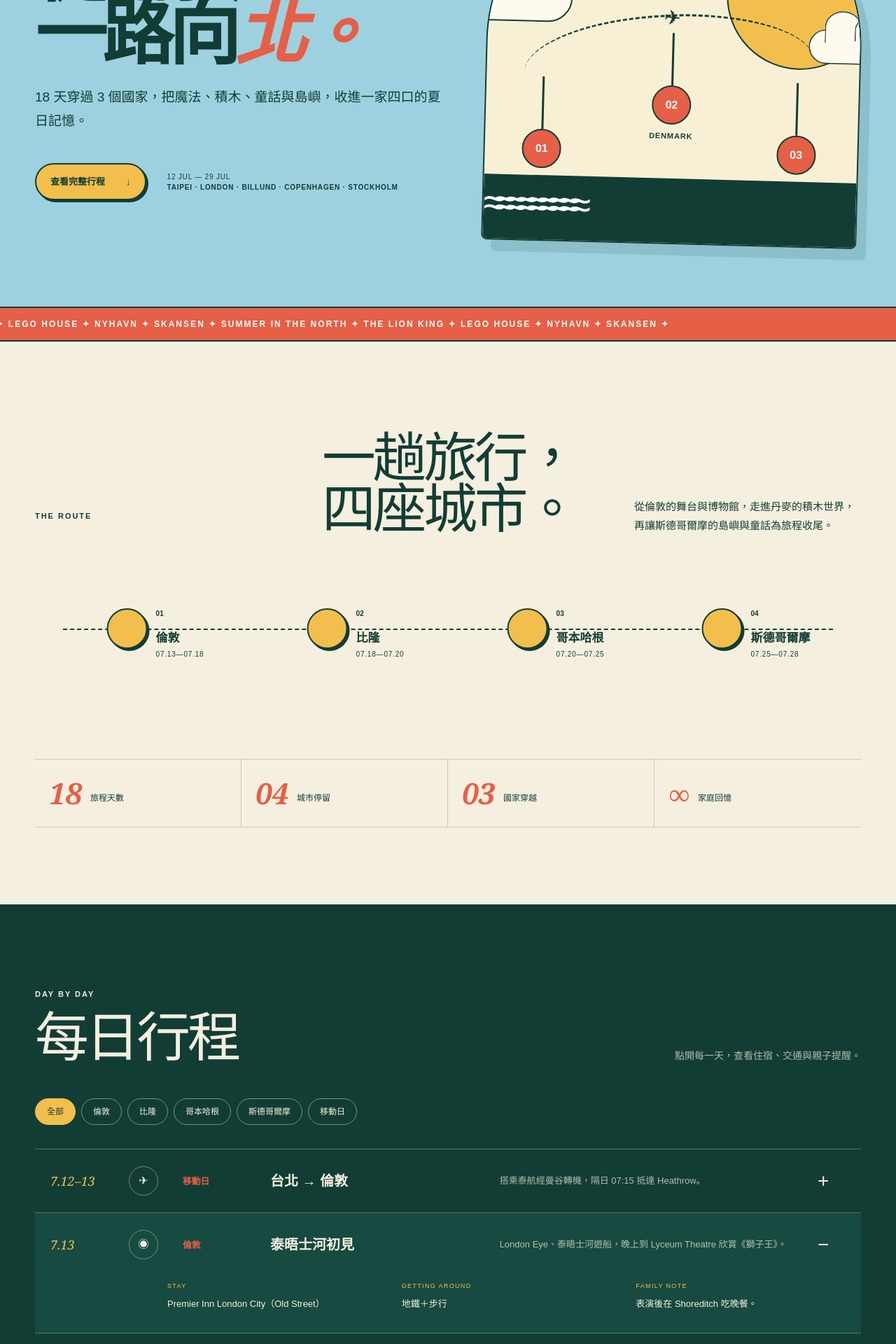
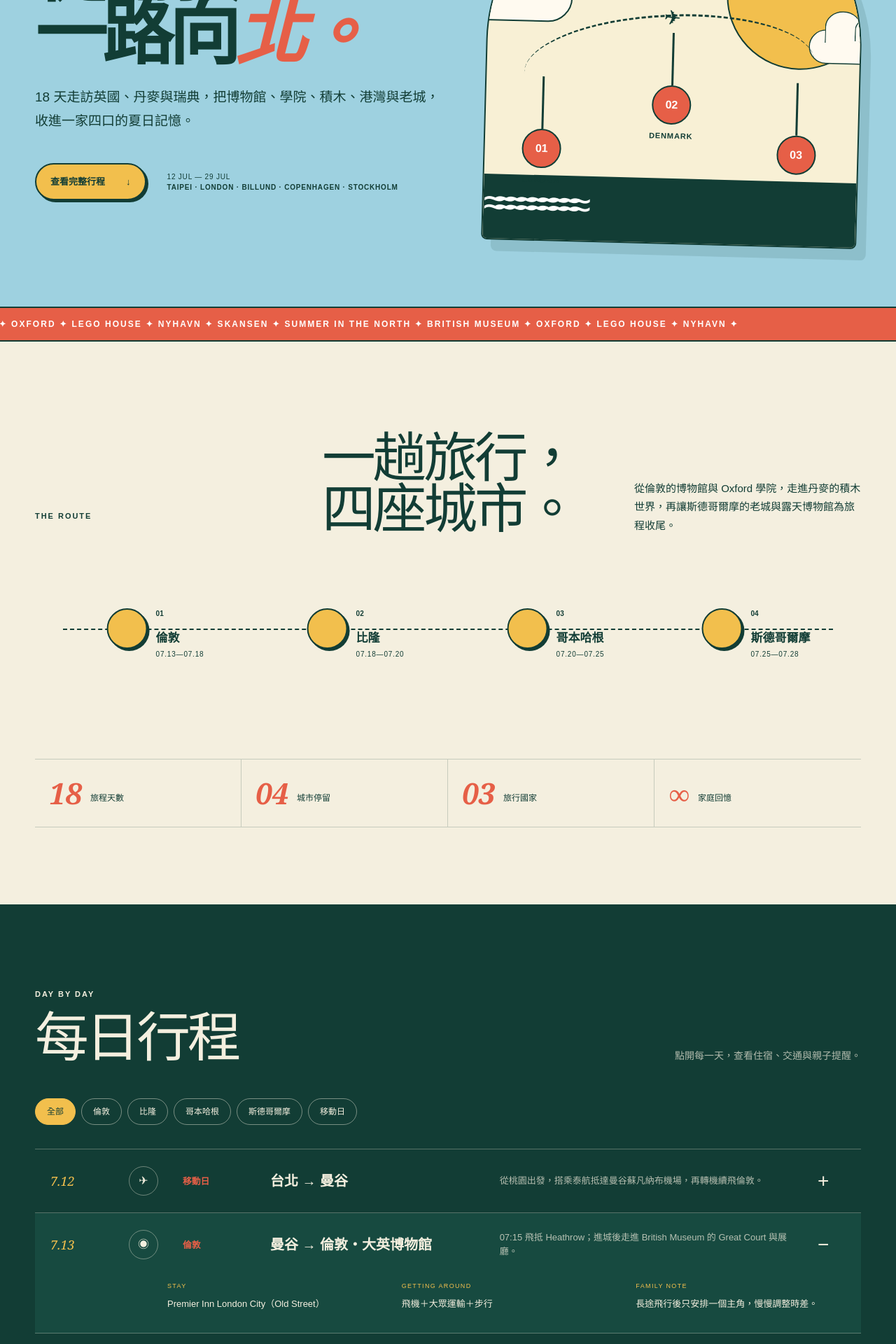
Before and after one commit to c0h3i3n/nordic-trip-2025, a Next.js app: page / in a window 1280 px wide. Shown: the part 340-2260 px from the top of the page at 70% size. Built offline with nearby package versions, Linux system fonts and the light colour scheme.

Commit message:
Update itinerary from travel photos

```diff
--- a/app/page.tsx
+++ b/app/page.tsx
@@ -14,23 +14,24 @@ type Stop = {
 };
 
 const stops: Stop[] = [
-  { date: "7.12–13", city: "移動日", title: "台北 → 倫敦", detail: "搭乘泰航經曼谷轉機，隔日 07:15 抵達 Heathrow。", move: "TPE · BKK · LHR", note: "旅行文件與隨身必需品放在手提行李。", icon: "✈" },
-  { date: "7.13", city: "倫敦", title: "泰晤士河初見", detail: "London Eye、泰晤士河遊船，晚上到 Lyceum Theatre 欣賞《獅子王》。", stay: "Premier Inn London City（Old Street）", move: "地鐵＋步行", note: "表演後在 Shoreditch 吃晚餐。", icon: "◉" },
-  { date: "7.14", city: "倫敦", title: "走進魔法世界", detail: "Warner Bros. Studio Tour，從 Euston 搭火車前往 Watford Junction。", stay: "Premier Inn London City（Old Street）", move: "地鐵＋火車＋接駁車", note: "行程較長，記得準備點心。", icon: "✦" },
-  { date: "7.15", city: "倫敦", title: "恐龍與自然史", detail: "Natural History Museum 恐龍展；參觀後移動到 Earl’s Court 入住。", stay: "Premier Inn Kensington（Earl’s Court）", move: "地鐵約 25 分鐘", note: "輕鬆又有教育性的博物館日。", icon: "◆" },
-  { date: "7.16", city: "倫敦", title: "科學、藝術與公園", detail: "上午 Science Museum；午後依體力選 V&A Museum 或 Hyde Park 散步。", stay: "Premier Inn Kensington（Earl’s Court）", move: "步行＋地鐵", note: "中間安排午茶與休息。", icon: "⌁" },
-  { date: "7.17", city: "倫敦", title: "海德公園慢慢玩", detail: "Diana Memorial Playground 放風，替隔天移動保留體力。", stay: "Premier Inn Kensington（Earl’s Court）", move: "步行約 15 分鐘", note: "旅行中的留白，也是孩子最愛的一天。", icon: "☼" },
-  { date: "7.18", city: "移動日", title: "倫敦 → 比隆", detail: "15:35 從 Gatwick 起飛，17:10 抵達 Billund，入住樂高主題度假村。", stay: "LEGOLAND Holiday Village", move: "火車＋飛機＋計程車", note: "提早入住，為樂高日養足精神。", icon: "✈" },
-  { date: "7.19", city: "比隆", title: "LEGOLAND 一整天", detail: "10:00 入園，一路玩到傍晚；從 Holiday Village 步行即可抵達。", stay: "LEGOLAND Holiday Village", move: "步行約 5 分鐘", note: "這趟旅程最期待的親子主場。", icon: "▦" },
-  { date: "7.20", city: "移動日", title: "LEGO House → 哥本哈根", detail: "上午探索 LEGO House，傍晚搭火車前往哥本哈根。", stay: "ibis Styles Copenhagen Ørestad", move: "步行＋火車", note: "門票預先訂妥，移動時間留彈性。", icon: "▤" },
-  { date: "7.21", city: "哥本哈根", title: "童話港灣與樂園", detail: "Tivoli Gardens 玩樂，再到 Nyhavn 看彩色屋與運河風景。", stay: "ibis Styles Copenhagen Ørestad", move: "地鐵＋步行", note: "Tivoli Food Hall 適合全家各自挑餐。", icon: "✺" },
-  { date: "7.22", city: "哥本哈根", title: "科學實驗與小美人魚", detail: "Experimentarium 動手玩科學，午後沿海岸走訪 Little Mermaid。", stay: "ibis Styles Copenhagen Ørestad", move: "地鐵＋步行", note: "室內與戶外交錯，節奏剛剛好。", icon: "≈" },
-  { date: "7.23", city: "哥本哈根", title: "丹麥故事與 LEGO 補給", detail: "National Museum 認識丹麥歷史，最後到 LEGO Store 採買。", stay: "ibis Styles Copenhagen Ørestad", move: "步行", note: "一段舒服、好逛的市中心路線。", icon: "◇" },
-  { date: "7.24", city: "哥本哈根", title: "陸地動物與海底世界", detail: "上午 Copenhagen Zoo，下午 Den Blå Planet 國家水族館。", stay: "Scandic CPH Strandpark", move: "火車＋地鐵＋步行", note: "同一天收集動物園與水族館。", icon: "◎" },
-  { date: "7.25", city: "移動日", title: "哥本哈根 → 斯德哥爾摩", detail: "20:20 起飛，21:30 抵達 Stockholm，展開旅程最後一站。", stay: "Scandic Wallin", move: "地鐵＋飛機", note: "短程飛行，白天仍可從容活動。", icon: "✈" },
-  { date: "7.26", city: "斯德哥爾摩", title: "走進北歐童話", detail: "Junibacken 兒童文化中心，和經典故事角色度過悠閒一天。", stay: "Scandic Wallin", move: "步行＋電車", note: "孩子的童話站，也是大人的北歐回憶。", icon: "♢" },
-  { date: "7.27", city: "斯德哥爾摩", title: "露天博物館與島嶼 fika", detail: "上午 Skansen；下午搭船到 Fjäderholmarna 散步、喝咖啡、看手作。", stay: "Scandic Wallin", move: "步行＋電車＋渡輪", note: "帶外套、點心與相機，慢慢看船。", icon: "⚑" },
-  { date: "7.28–29", city: "移動日", title: "斯德哥爾摩 → 台北", detail: "13:50 從 Arlanda 起飛，經曼谷轉機，隔日 13:05 抵達台北。", move: "Arlanda Express＋飛機", note: "11:00 前離開飯店，重要物品隨身攜帶。", icon: "✈" },
+  { date: "7.12", city: "移動日", title: "台北 → 曼谷", detail: "從桃園出發，搭乘泰航抵達曼谷蘇凡納布機場，再轉機續飛倫敦。", stay: "機上／曼谷轉機", move: "TPE · BKK", note: "文件、藥品與過夜用品都放在手提行李。", icon: "✈" },
+  { date: "7.13", city: "倫敦", title: "曼谷 → 倫敦・大英博物館", detail: "07:15 飛抵 Heathrow；進城後走進 British Museum 的 Great Court 與展廳。", stay: "Premier Inn London City（Old Street）", move: "飛機＋大眾運輸＋步行", note: "長途飛行後只安排一個主角，慢慢調整時差。", icon: "◉" },
+  { date: "7.14", city: "倫敦", title: "西敏與皇家馬廄", detail: "從 Big Ben、國會大廈一路走到 Royal Mews，再穿過 St James’s Park。", stay: "Premier Inn London City（Old Street）", move: "地鐵＋步行", note: "第一個完整倫敦日，就從最經典的城市風景開始。", icon: "✦" },
+  { date: "7.15", city: "倫敦", title: "敞篷巴士看倫敦", detail: "搭乘 open-top sightseeing bus 穿過市中心；這天也換住 Earl’s Court。", stay: "Premier Inn Kensington（Earl’s Court）", move: "觀光巴士＋地鐵", note: "坐著看城市，也替接下來的博物館日保留體力。", icon: "◆" },
+  { date: "7.16", city: "倫敦", title: "科學與自然史", detail: "在 Science Museum 動手探索，再到 Natural History Museum 與花園看自然萬象。", stay: "Premier Inn Kensington（Earl’s Court）", move: "步行", note: "兩座博物館就在隔壁，中間隨時可以停下來休息。", icon: "⌁" },
+  { date: "7.17", city: "倫敦", title: "Oxford 學院一日遊", detail: "從倫敦當日往返，走訪 Christ Church、Tom Quad、Great Hall 與學院迴廊。", stay: "Premier Inn Kensington（Earl’s Court）", move: "火車＋步行", note: "大學城石板路走得多，點心與輕便雨具都很有用。", icon: "☼" },
+  { date: "7.18", city: "移動日", title: "倫敦 → 比隆", detail: "15:35 從 Gatwick 起飛，17:10 抵達 Billund；入住木屋後採買、煮晚餐。", stay: "LEGOLAND Holiday Village", move: "火車＋飛機＋計程車", note: "抵達後沒有再排景點，木屋裡的第一頓晚餐就是旅行風景。", icon: "✈" },
+  { date: "7.19", city: "比隆", title: "LEGOLAND 一整天", detail: "10:00 入園，從 Miniland 一路玩到各式遊樂設施，傍晚再回木屋吃飯。", stay: "LEGOLAND Holiday Village", move: "步行約 5 分鐘", note: "把一整天完整留給孩子最期待的樂高主場。", icon: "▦" },
+  { date: "7.20", city: "移動日", title: "LEGO House → 哥本哈根", detail: "上午探索 LEGO House 與 Tree of Creativity，午後橫越丹麥前往哥本哈根。", stay: "ibis Styles Copenhagen Ørestad", move: "公車＋火車＋步行", note: "玩完再移動，抵達新城市後只辦入住、好好休息。", icon: "▤" },
+  { date: "7.21", city: "哥本哈根", title: "小美人魚與彩色港灣", detail: "沿海走到 Little Mermaid，再穿過城市水岸，在 Nyhavn 看彩色屋與運河。", stay: "ibis Styles Copenhagen Ørestad", move: "地鐵＋公車＋步行", note: "下雨的港灣有另一種顏色，雨衣比撐傘更方便。", icon: "✺" },
+  { date: "7.22", city: "哥本哈根", title: "雨中的 Copenhagen Zoo", detail: "前往 Frederiksberg 的 Copenhagen Zoo，在雨裡慢慢看動物與園區風景。", stay: "ibis Styles Copenhagen Ørestad", move: "地鐵＋公車＋步行", note: "雨具、替換衣物和幾段室內休息，讓全家繼續玩得自在。", icon: "◎" },
+  { date: "7.23", city: "哥本哈根", title: "科學體驗與 LEGO 補給", detail: "在互動科學館玩工程、光學與泡泡展項，再回到市中心逛 LEGO Store。", stay: "ibis Styles Copenhagen Ørestad", move: "地鐵＋步行", note: "讓孩子自己動手的展館，常常比趕下一個景點更值得。", icon: "≈" },
+  { date: "7.24", city: "哥本哈根", title: "轉住 Kastrup・海濱慢行", detail: "換住機場附近的 Kastrup；在碼頭、海濱與街區散步，也留時間採買和休息。", stay: "Scandic CPH Strandpark", move: "地鐵＋火車＋步行", note: "旅程中段刻意放慢，整理行李也整理這幾天的回憶。", icon: "◇" },
+  { date: "7.25", city: "移動日", title: "哥本哈根 → 斯德哥爾摩", detail: "白天留在 Kastrup 海邊；20:20 起飛，21:30 抵達 Stockholm 後進城入住。", stay: "Scandic Wallin", move: "步行＋地鐵＋飛機＋機場鐵路", note: "晚班機抵達後沒有再排活動，順利到飯店就是今天的終點。", icon: "✈" },
+  { date: "7.26", city: "斯德哥爾摩", title: "老城石板路漫遊", detail: "走過 Gamla stan 與 Riddarholmen 的石板路，再回 Norrmalm 逛街、喝咖啡、看水岸。", stay: "Scandic Wallin", move: "地鐵＋步行", note: "老城最適合慢慢走，也要替孩子安排隨時停下來的空間。", icon: "♢" },
+  { date: "7.27", city: "斯德哥爾摩", title: "Skansen 一整天", detail: "走進露天博物館，看歷史建築、花園與北歐動物，把最後一個完整日留給 Skansen。", stay: "Scandic Wallin", move: "電車＋步行", note: "園區很大，好走的鞋派上用場，大家照自己的速度慢慢逛。", icon: "⚑" },
+  { date: "7.28", city: "移動日", title: "斯德哥爾摩 → 曼谷", detail: "退房後搭機場鐵路到 Arlanda、完成退稅；13:50 搭乘泰航飛往曼谷。", stay: "機上", move: "Arlanda Express＋飛機", note: "護照、退稅文件與重要物品全部隨身攜帶。", icon: "✈" },
+  { date: "7.29", city: "移動日", title: "曼谷 → 台北", detail: "在曼谷轉機後續飛台北，13:05 抵達桃園；領回行李，也把 18 天帶回家。", stay: "回到家", move: "BKK · TPE", note: "旅程在行李轉盤旁收尾，照片則把每一天重新帶回眼前。", icon: "✈" },
 ];
 
 const filters = ["全部", "倫敦", "比隆", "哥本哈根", "斯德哥爾摩", "移動日"] as const;
@@ -53,7 +54,7 @@ export default function Home() {
           <div className="hero-copy">
             <p className="eyebrow">A FAMILY JOURNEY · SUMMER 2025</p>
             <h1>從倫敦，<br />一路向<span>北。</span></h1>
-            <p className="lede">18 天穿過 3 個國家，把魔法、積木、童話與島嶼，收進一家四口的夏日記憶。</p>
+            <p className="lede">18 天走訪英國、丹麥與瑞典，把博物館、學院、積木、港灣與老城，收進一家四口的夏日記憶。</p>
             <div className="hero-actions"><a className="pill" href="#days">查看完整行程 <span>↓</span></a><p>12 JUL — 29 JUL<br /><b>TAIPEI · LONDON · BILLUND · COPENHAGEN · STOCKHOLM</b></p></div>
           </div>
           <div className="postcard" aria-label="旅程路線插畫">
@@ -66,16 +67,16 @@ export default function Home() {
             <p className="stamp">18 DAYS<br />3 COUNTRIES<br />1 FAMILY</p>
           </div>
         </div>
-        <div className="ticker"><div>THE LION KING ✦ LEGO HOUSE ✦ NYHAVN ✦ SKANSEN ✦ SUMMER IN THE NORTH ✦ THE LION KING ✦ LEGO HOUSE ✦ NYHAVN ✦ SKANSEN ✦</div></div>
+        <div className="ticker"><div>BRITISH MUSEUM ✦ OXFORD ✦ LEGO HOUSE ✦ NYHAVN ✦ SKANSEN ✦ SUMMER IN THE NORTH ✦ BRITISH MUSEUM ✦ OXFORD ✦ LEGO HOUSE ✦ NYHAVN ✦</div></div>
       </header>
 
       <section className="route-section wrap" id="route">
-        <div className="section-heading"><p className="eyebrow">THE ROUTE</p><h2>一趟旅行，<br />四座城市。</h2><p>從倫敦的舞台與博物館，走進丹麥的積木世界，再讓斯德哥爾摩的島嶼與童話為旅程收尾。</p></div>
+        <div className="section-heading"><p className="eyebrow">THE ROUTE</p><h2>一趟旅行，<br />四座城市。</h2><p>從倫敦的博物館與 Oxford 學院，走進丹麥的積木世界，再讓斯德哥爾摩的老城與露天博物館為旅程收尾。</p></div>
         <div className="route-map">
           <div className="route-track"></div>
           {[{n:"01",c:"倫敦",d:"07.13—07.18",x:"12%"},{n:"02",c:"比隆",d:"07.18—07.20",x:"38%"},{n:"03",c:"哥本哈根",d:"07.20—07.25",x:"64%"},{n:"04",c:"斯德哥爾摩",d:"07.25—07.28",x:"90%"}].map((item) => <div className="route-stop" style={{left:item.x}} key={item.n}><i></i><b>{item.n}</b><strong>{item.c}</strong><span>{item.d}</span></div>)}
         </div>
-        <div className="stats"><div><b>18</b><span>旅程天數</span></div><div><b>04</b><span>城市停留</span></div><div><b>03</b><span>國家穿越</span></div><div><b>∞</b><span>家庭回憶</span></div></div>
+        <div className="stats"><div><b>18</b><span>旅程天數</span></div><div><b>04</b><span>城市停留</span></div><div><b>03</b><span>旅行國家</span></div><div><b>∞</b><span>家庭回憶</span></div></div>
       </section>
 
       <section className="days" id="days">
@@ -102,14 +103,14 @@ export default function Home() {
       <section className="notes wrap" id="notes">
         <div className="note-title"><p className="eyebrow">FIELD NOTES</p><h2>帶孩子旅行，<br />節奏比清單重要。</h2></div>
         <div className="note-grid">
-          <article><span>01</span><h3>一日一個主角</h3><p>每天抓住一個核心景點，博物館、遊樂園與戶外散步彼此交錯，避免全家過度疲累。</p></article>
-          <article><span>02</span><h3>移動日要留白</h3><p>跨城市當天不硬塞景點；提早抵達、好好入住，才有體力享受下一站。</p></article>
-          <article><span>03</span><h3>北歐天氣會變</h3><p>薄外套、輕便雨具和孩子的點心隨身帶著，渡輪與海邊行程更自在。</p></article>
+          <article><span>01</span><h3>一日一個主角</h3><p>每天實際抓住一個核心景點，博物館、樂高與戶外散步彼此交錯，全家才有餘裕好好感受。</p></article>
+          <article><span>02</span><h3>移動日要留白</h3><p>跨城市當天保留空白，順利抵達、採買、入住與休息，本身就是完整的旅行日。</p></article>
+          <article><span>03</span><h3>北歐天氣會變</h3><p>薄外套和輕便雨具在哥本哈根派上用場；遇上雨，也不必取消整天的風景。</p></article>
         </div>
         <div className="quote"><span>“</span><p>我們不是趕完一張行程表，<br />而是在四座城市裡，<em>一起長出回憶。</em></p></div>
       </section>
 
-      <footer><div className="wrap"><div><p className="eyebrow">NORDIC SUMMER · 2025</p><h2>See you<br />up north.</h2></div><div className="footer-route"><span>台北</span><i>→</i><span>倫敦</span><i>→</i><span>比隆</span><i>→</i><span>哥本哈根</span><i>→</i><span>斯德哥爾摩</span></div><a className="to-top" href="#top" aria-label="回到頂端">↑</a></div></footer>
+      <footer><div className="wrap"><div><p className="eyebrow">NORDIC SUMMER · 2025</p><h2>See you<br />up north.</h2></div><div className="footer-route"><span>台北</span><i>→</i><span>曼谷</span><i>→</i><span>倫敦</span><i>→</i><span>比隆</span><i>→</i><span>哥本哈根</span><i>→</i><span>斯德哥爾摩</span><i>→</i><span>曼谷</span><i>→</i><span>台北</span></div><a className="to-top" href="#top" aria-label="回到頂端">↑</a></div></footer>
     </main>
   );
 }
```
Also changed, not shown: 1 other file (tests, documents, lock files or other folders).
